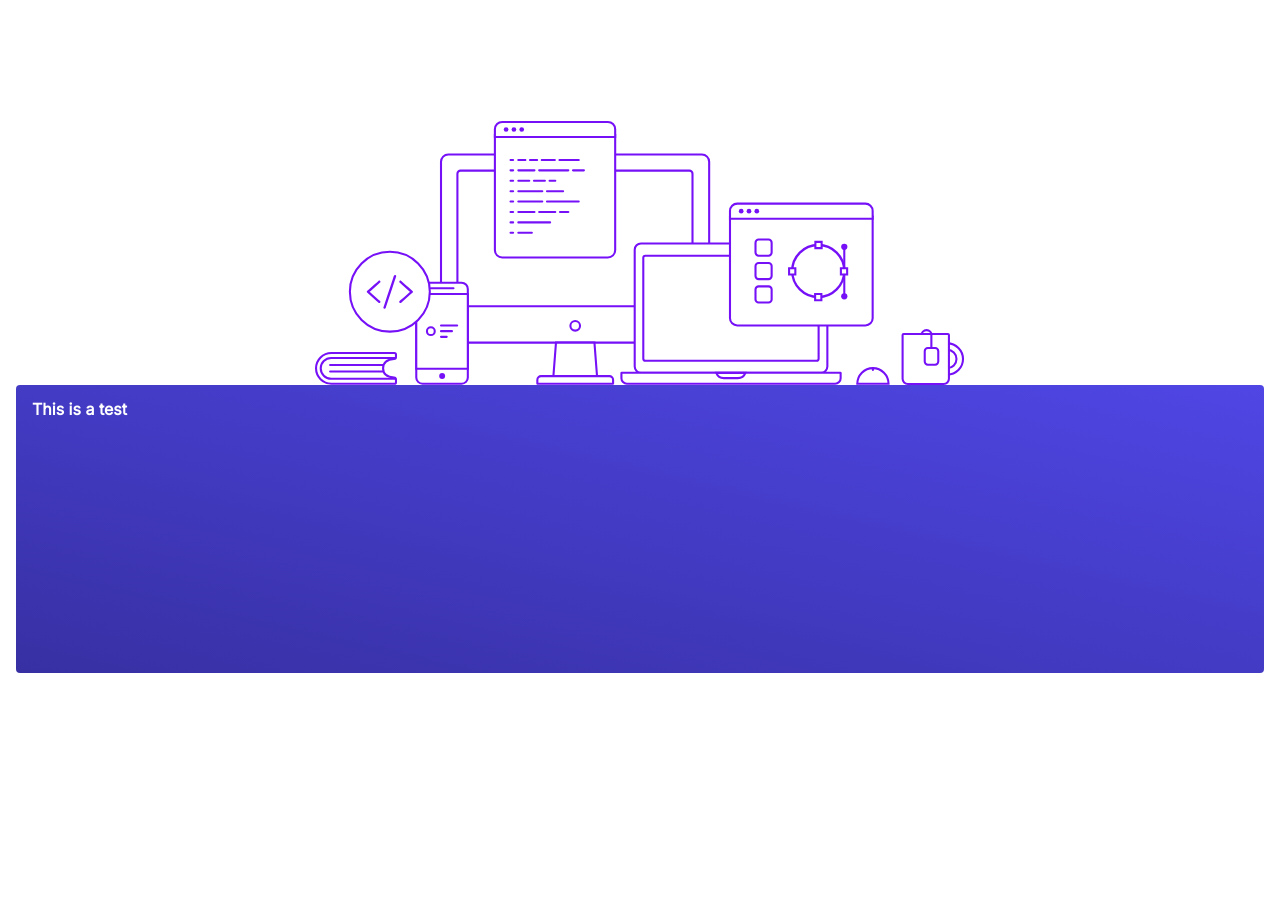
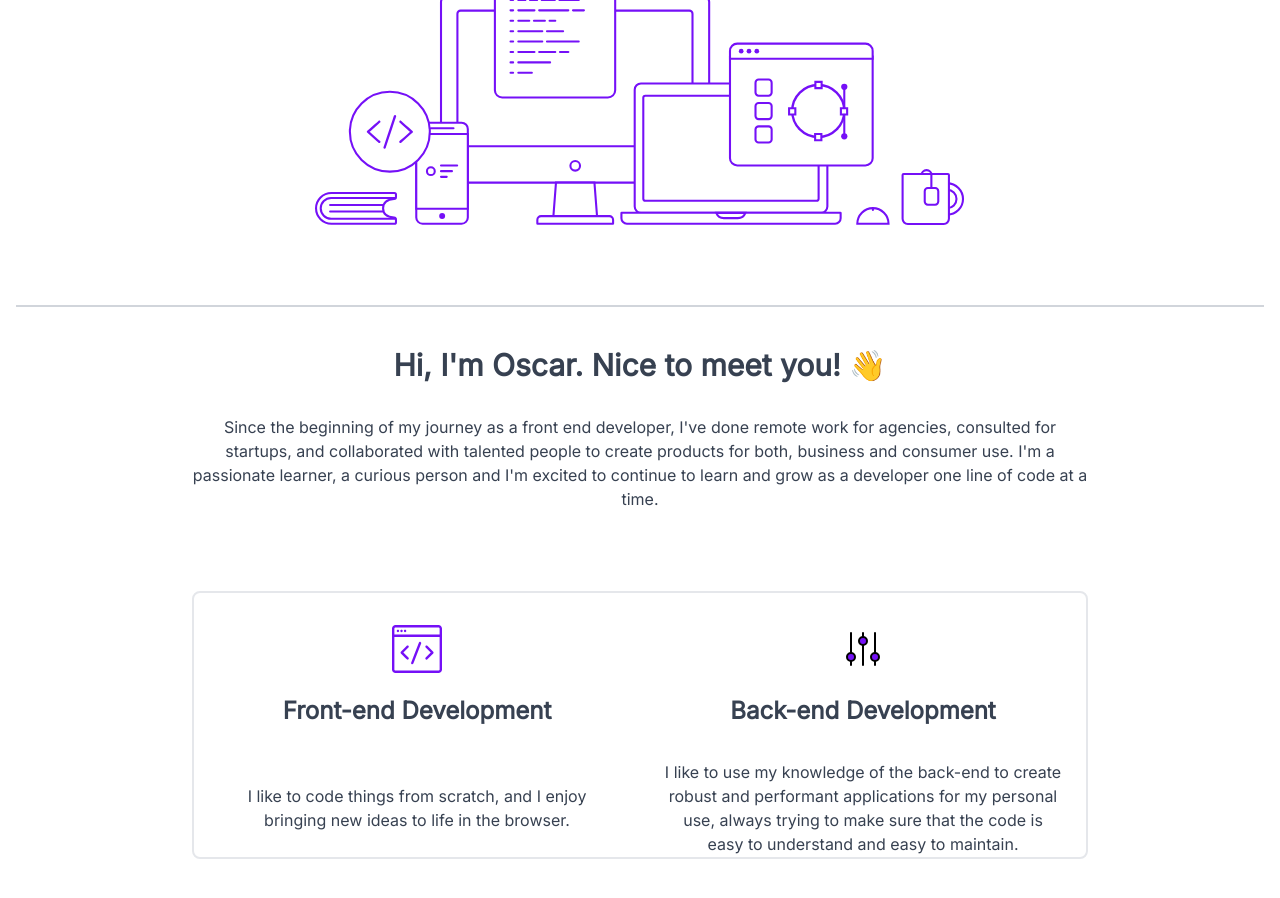
Before and after one commit to OscarDTorresB/portafolio, a Next.js app: page / in a window 1280 px wide. Shown: the part 380-1278 px from the top of the page. Before the commit the page ends 1061 px from the top, so only its background shows below. Built offline with nearby package versions, Linux system fonts and the light colour scheme.

Commit message:
Advance of home page

```diff
--- a/pages/index.tsx
+++ b/pages/index.tsx
@@ -2,6 +2,8 @@ import type { NextPage } from 'next'
 import Head from 'next/head'
 import Image from 'next/image'
 import SystemsImage from 'public/assets/hero.svg'
+import CodeIcon from 'public/assets/code.svg'
+import AdjustmentsIcon from 'public/assets/adjustments.svg'
 
 const Home: NextPage = () => {
   return (
@@ -10,7 +12,7 @@ const Home: NextPage = () => {
         <title>Oscar&apos;s Portfolio</title>
         <meta name="description" content="Oscar's Portfolio" />
       </Head>
-      <section className="container max-w-full w-max mx-auto mt-40 px-4">
+      <section className="container max-w-full w-max mx-auto mt-20 px-4">
         <h1 className="text-6xl font-semibold">
           Front-end Developer
         </h1>
@@ -18,14 +20,62 @@ const Home: NextPage = () => {
           I code beautifully, simple, and performant web applications.
         </h2>
       </section>
-      <div className="grid justify-center mt-40">
+      <div className="grid justify-center my-20">
         <Image
           src={SystemsImage}
           alt="A computer with a bunch of screens"
         />
       </div>
-      <section className="bg-gradient-to-tr from-indigo-800 to-indigo-600 text-white font-semibold h-72 rounded-sm md:rounded px-4 py-3">
-        This is a test
+      <hr className="separator" />
+      <section className="flex flex-col gap-8">
+        <h2 className="text-center font-bold text-3xl">
+          Hi, I&apos;m Oscar. Nice to meet you! 👋
+        </h2>
+        <p className="text-center max-w-4xl mx-auto">
+          Since the beginning of my journey as a front end developer, I&apos;ve
+          done remote work for agencies, consulted for startups, and collaborated with
+          talented people to create products for both, business and consumer use.
+          I&apos;m a passionate learner, a curious person and I&apos;m excited to
+          continue to learn and grow as a developer one line of code at a time.
+        </p>
+      </section>
+      <section className="max-w-4xl mx-auto border-2 rounded-lg my-20">
+        <table className="w-full">
+          <thead>
+            <tr>
+              <th className="text-center py-8 w-1/2">
+                <Image
+                  src={CodeIcon}
+                  alt="Code icon"
+                />
+                <h2 className="text-2xl font-bold pt-4">
+                  Front-end Development
+                </h2>
+              </th>
+              <th className="text-center py-8 w-1/2">
+                <Image
+                  src={AdjustmentsIcon}
+                  alt="Code icon"
+                />
+                <h2 className="text-2xl font-bold pt-4">
+                  Back-end Development
+                </h2>
+              </th>
+            </tr>
+          </thead>
+          <tbody>
+            <tr>
+              <td className="text-center px-6">
+                I like to code things from scratch, and I enjoy bringing new ideas to life in the browser.
+              </td>
+              <td className="text-center px-6">
+                I like to use my knowledge of the back-end to create robust and performant applications
+                for my personal use, always trying to make sure that the code is easy to understand and
+                easy to maintain.
+              </td>
+            </tr>
+          </tbody>
+        </table>
       </section>
     </>
   )
--- a/styles/globals.css
+++ b/styles/globals.css
@@ -19,8 +19,8 @@ body {
   @apply text-gray-700;
 }
 
-.title {
-  @apply text-2xl font-semibold my-2;
+.separator {
+  @apply border-t-2 border-gray-300 my-10;
 }
 
 .blue-link {
```
Also changed, not shown: public/assets/adjustments.svg (added), public/assets/code.svg (added).
